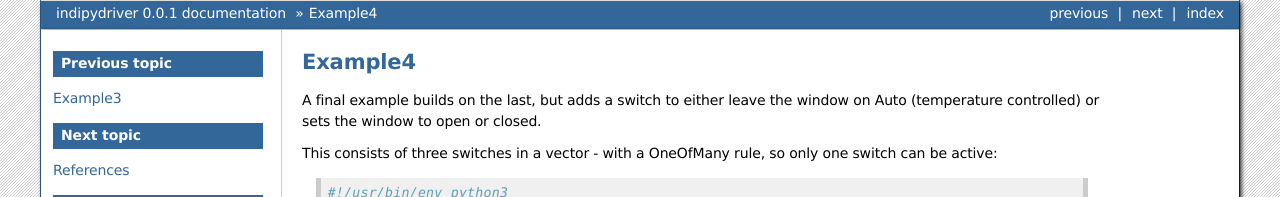
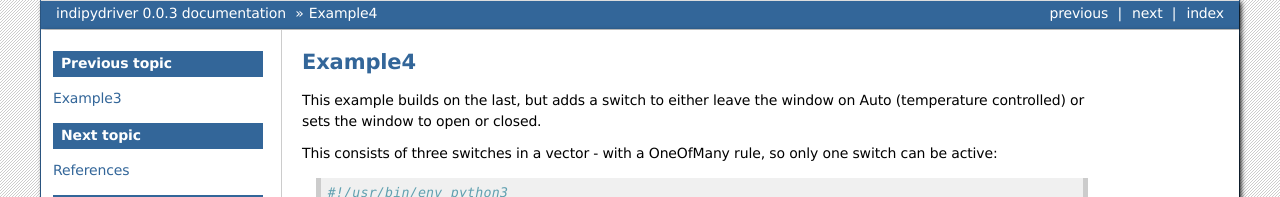
Before and after one commit to bernie-skipole/indipydriver, a Sphinx documentation site: the page built from docs/source/usage/example4.rst, in a window 1280 px wide and 900 px high. Shown: the top 197 px of the window. Built offline with Sphinx 7.4.7, drawn with Linux system fonts in a browser that asks for light colours; some of the changed text lies outside the part shown.

Commit message:
Done v0.0.3

```diff
--- a/docs/source/conf.py
+++ b/docs/source/conf.py
@@ -25,7 +25,7 @@ copyright = '2023, Bernard Czenkusz'
 author = 'Bernard Czenkusz'
 
 # The full version, including alpha/beta/rc tags
-release = '0.0.1'
+release = '0.0.3'
 
 # ---------------------- Added to get readthedocs to build, by BC
 master_doc = 'index'
--- a/docs/source/usage/example4.rst
+++ b/docs/source/usage/example4.rst
@@ -1,7 +1,7 @@
 Example4
 ========
 
-A final example builds on the last, but adds a switch to either leave the window on Auto (temperature controlled) or sets the window to open or closed.
+This example builds on the last, but adds a switch to either leave the window on Auto (temperature controlled) or sets the window to open or closed.
 
 This consists of three switches in a vector - with a OneOfMany rule, so only one switch can be active::
 
--- a/docs/source/usage/propertyvectors.rst
+++ b/docs/source/usage/propertyvectors.rst
@@ -100,7 +100,9 @@ BLOBVector
 ^^^^^^^^^^
 
 .. autoclass:: indipydriver.BLOBVector
-   :members: send_delProperty, send_defVector, send_setVector, send_setVectorMembers
+   :members: send_delProperty, send_defVector, send_setVectorMembers, set_blobsize
+
+Note that BLOBVectors do not have a send_setVector method, it is considered the more explicit send_setVectorMembers should always be used for BLOB's.
 
 A BLOBVector takes one or more BLOBMember objects.
 
--- a/pyproject.toml
+++ b/pyproject.toml
@@ -7,7 +7,7 @@ name = "indipydriver"
 authors = [{name = "Bernard Czenkusz", email = "bernie@skipole.co.uk"}]
 license = {file = "LICENSE"}
 classifiers = ["License :: OSI Approved :: MIT License", "Operating System :: POSIX :: Linux","Topic :: Scientific/Engineering :: Astronomy", "Topic :: Scientific/Engineering :: Interface Engine/Protocol Translator"]
-version = "0.0.2"
+version = "0.0.3"
 description="Pure python package, with no dependencies, providing a set of classes which can be used to create an INDI driver."
 readme = "README.md"
 requires-python = ">=3.10"
```
